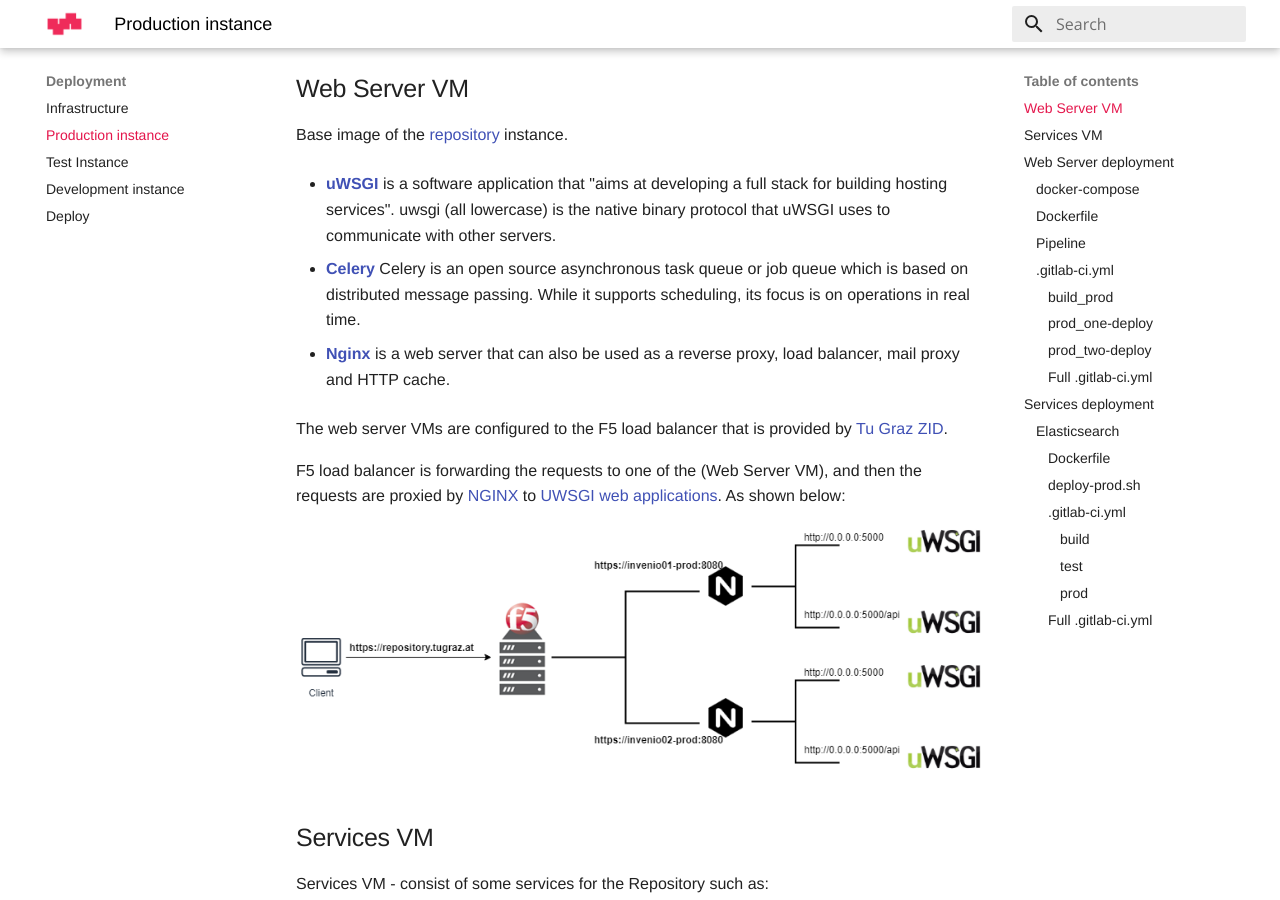
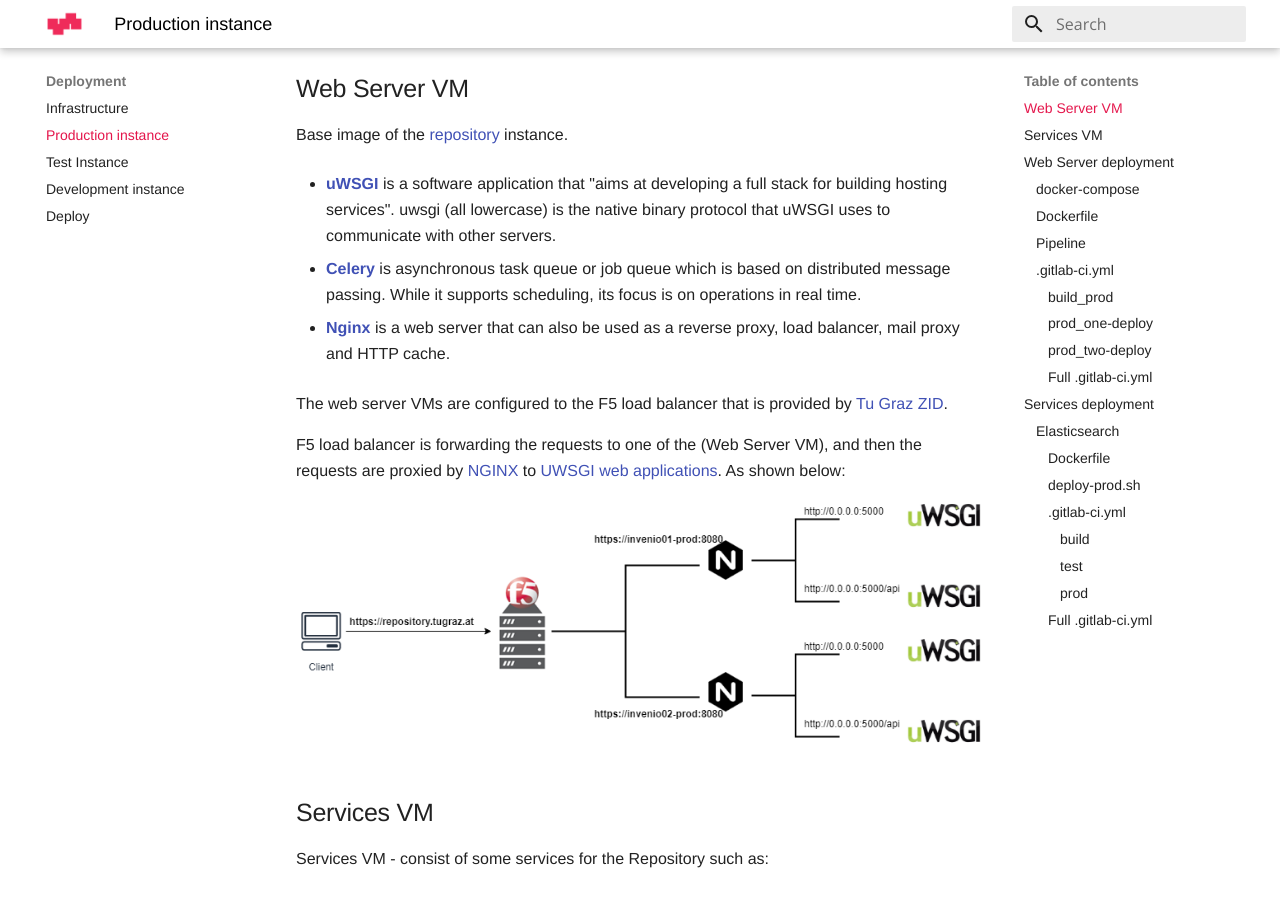
Before and after one commit to tu-graz-library/docs-repository, an MkDocs documentation site: the page built from docs/deployment/production.md, in a window 1280 px wide and 900 px high, scrolled down 441 px. Built offline with MkDocs 1.6.1 and Material for MkDocs 9.7.7, drawn with Linux system fonts in a browser that asks for light colours.

Commit message:
typo: fixed

```diff
--- a/docs/deployment/production.md
+++ b/docs/deployment/production.md
@@ -20,7 +20,7 @@
 uwsgi (all lowercase) is the native binary protocol that uWSGI uses to communicate with other servers.
 
 * **[Celery](https://docs.celeryproject.org/en/stable/userguide/application.html)**
-Celery is an open source asynchronous task queue or job queue which is based on distributed message passing. While it supports scheduling, its focus is on operations in real time.
+is asynchronous task queue or job queue which is based on distributed message passing. While it supports scheduling, its focus is on operations in real time.
 
 * **[Nginx](https://nginx.org/en/docs/)**
 is a web server that can also be used as a reverse proxy, load balancer, mail proxy and HTTP cache.
```
